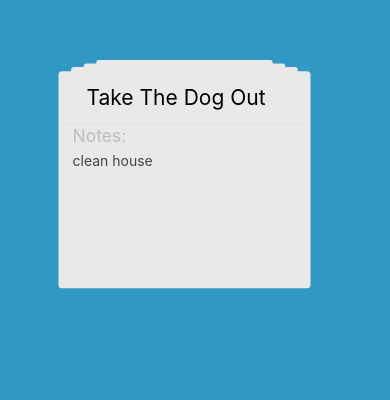
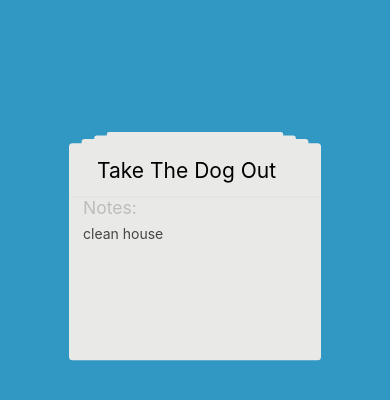
Before and after one commit to Louis345/Sequential---To-Do-List-Animation, a React Native app: screen / in a window 390 px wide. Shown: the part 142-542 px from the top of the page. Built offline with nearby package versions, Linux system fonts and the light colour scheme.

Commit message:
card is completely centered

```diff
--- a/Card.js
+++ b/Card.js
@@ -214,7 +214,7 @@ export default class Card extends React.Component {
 
   render() {
     const { scale } = this.state;
-    console.log(scale);
+
     const animatedStyles = {
       transform: [{ scale: scale }]
     };
@@ -222,8 +222,9 @@ export default class Card extends React.Component {
       <Animated.View
         style={[
           {
-            flex: 0.6,
-            height: 100
+            flex: 0.7,
+            alignItems: 'center',
+            justifyCotent: 'center'
           },
           animatedStyles
         ]}
```
